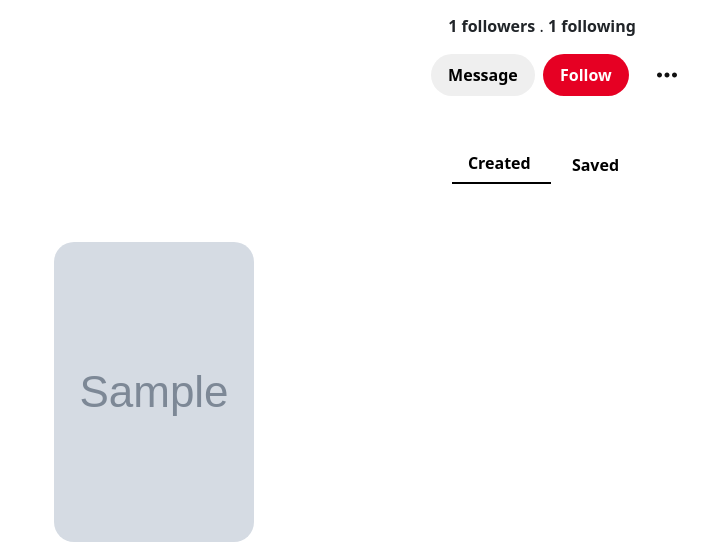
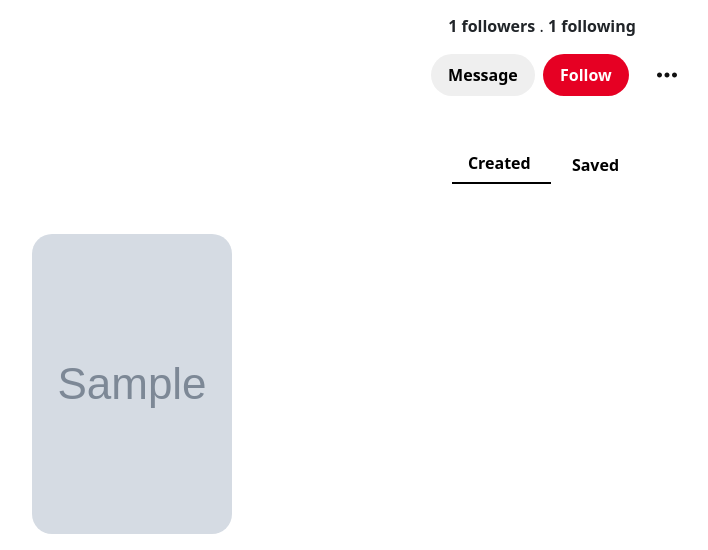
Before and after one commit to Kiarie-njenga/pin, a Django app: page /pins/admin/created/ in a window 1280 px wide. Shown: the part 384-934 px from the top of the page, without its empty margins (98-806 px from the left). Run offline with Django 3.2, Linux system fonts and the light colour scheme; data comes from the database, SQL or seed files in the repository; tables that the repository leaves empty hold one stand-in row (values such as "Sample post"); grey boxes marked "Sample" are stand-in pictures; some libraries are stand-ins or nearby versions.

Commit message:
'createdpins'

```diff
--- a/accounts/templates/profile.html
+++ b/accounts/templates/profile.html
@@ -132,10 +132,9 @@
     </div>
     {% else %}
     <!-- user created pins -->
-    <div class="masonry">
+    <div class="row">
         {% for pin in created_pins %}
-        <div class="brick">
-            <div class="crd">
+        <div class="img-container col-md-2 ms-2 me-4 mb-3">
             <a href="{% url 'pins:pin_detail' pin.id %}">
                 {% if pin.get_type == 'video' %}
                     <video autoplay muted loop class="video" >
@@ -146,7 +145,6 @@
                 {% endif %}
             </a>
         </div>
-        </div>
         {% endfor %}
     </div>
     {% endif %}
```
Lines whose indentation alone changed are shown as unchanged.
